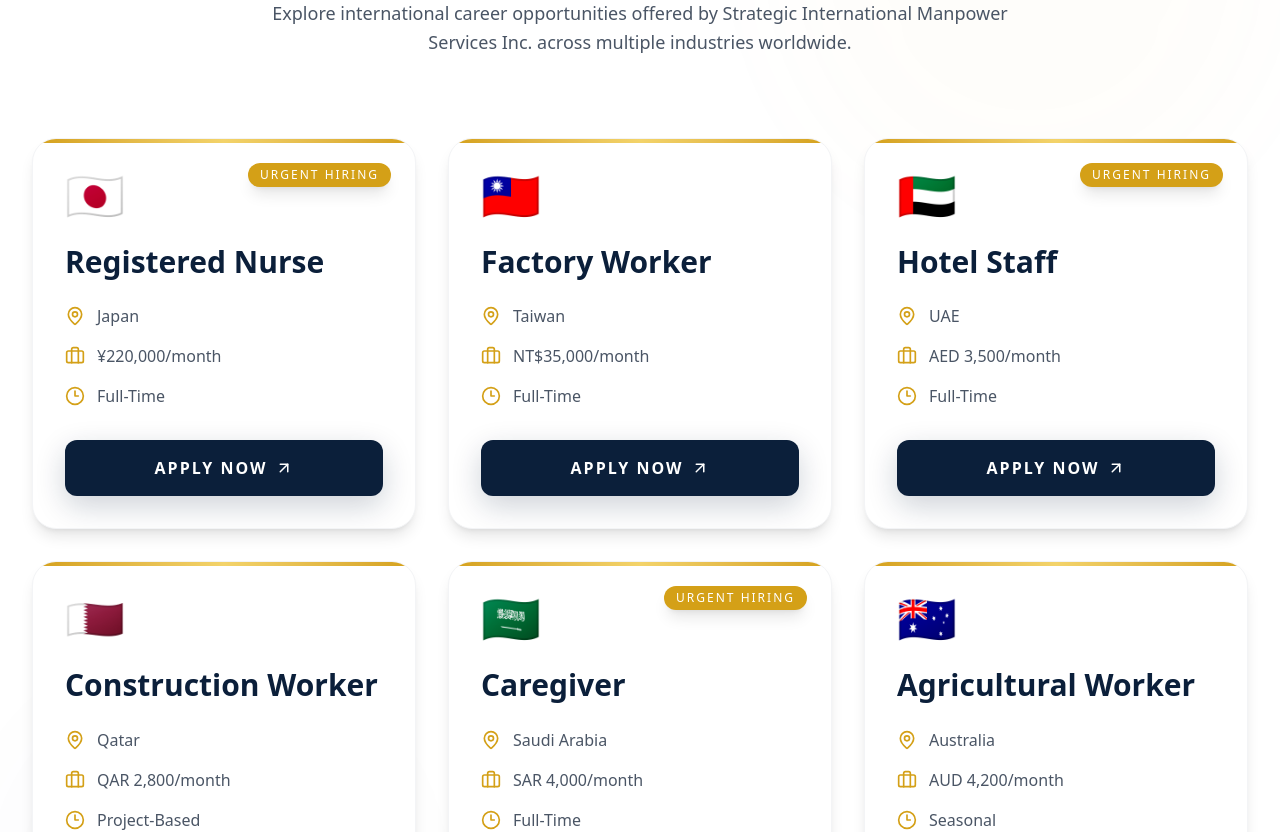
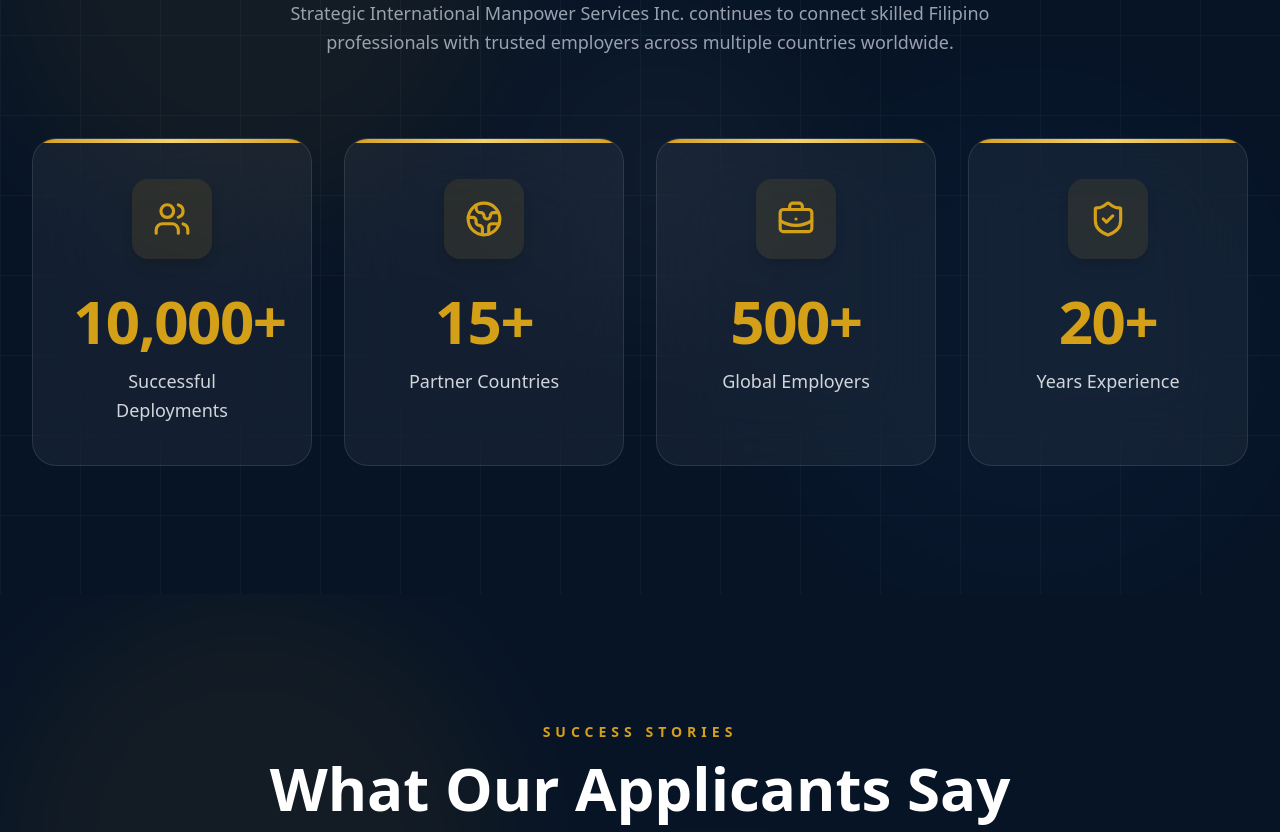
Before and after one commit to applystrategic-lab/strategic-website, a Next.js app: page / in a window 1280 px wide. Shown: the part 5600-6432 px from the top of the page. Built offline with nearby package versions, Linux system fonts and the light colour scheme; a web font is replaced by a local one.

Commit message:
Remove Job Opportunities page

```diff
--- a/app/components/JobOpportunities.tsx
+++ /dev/null
@@ -1,214 +0,0 @@
-"use client";
-import Link from "next/link";
-import FadeUp from "./FadeUp";
-import {
-  MapPin,
-  Briefcase,
-  Clock3,
-  ArrowUpRight,
-} from "lucide-react";
-
-const jobs = [
-  {
-    title: "Registered Nurse",
-    country: "Japan",
-    flag: "🇯🇵",
-    salary: "¥220,000/month",
-    type: "Full-Time",
-    urgent: true,
-  },
-  {
-    title: "Factory Worker",
-    country: "Taiwan",
-    flag: "🇹🇼",
-    salary: "NT$35,000/month",
-    type: "Full-Time",
-    urgent: false,
-  },
-  {
-    title: "Hotel Staff",
-    country: "UAE",
-    flag: "🇦🇪",
-    salary: "AED 3,500/month",
-    type: "Full-Time",
-    urgent: true,
-  },
-  {
-    title: "Construction Worker",
-    country: "Qatar",
-    flag: "🇶🇦",
-    salary: "QAR 2,800/month",
-    type: "Project-Based",
-    urgent: false,
-  },
-  {
-    title: "Caregiver",
-    country: "Saudi Arabia",
-    flag: "🇸🇦",
-    salary: "SAR 4,000/month",
-    type: "Full-Time",
-    urgent: true,
-  },
-  {
-    title: "Agricultural Worker",
-    country: "Australia",
-    flag: "🇦🇺",
-    salary: "AUD 4,200/month",
-    type: "Seasonal",
-    urgent: false,
-  },
-];
-
-export default function JobOpportunities() {
-  return (
-    <FadeUp>
-      <section className="relative py-32 px-6 lg:px-8 bg-white overflow-hidden">
-
-        {/* BACKGROUND GLOW */}
-        <div className="absolute inset-0 pointer-events-none opacity-20">
-
-          <div className="absolute top-0 right-0 w-[500px] h-[500px] bg-[#D4A017]/10 rounded-full blur-3xl" />
-
-          <div className="absolute bottom-0 left-0 w-[400px] h-[400px] bg-[#1E4E8C]/10 rounded-full blur-3xl" />
-
-        </div>
-
-        <div className="max-w-7xl mx-auto relative z-10">
-
-          {/* HEADER */}
-          <div className="text-center mb-20">
-
-            <p className="text-[#D4A017] uppercase tracking-[5px] text-sm font-semibold mb-4">
-              Global Careers
-            </p>
-
-            <h2 className="text-5xl md:text-6xl font-bold text-[#0B1F3A] mb-6">
-              Featured Job Opportunities
-            </h2>
-
-            {/* GOLD LINE */}
-            <div className="w-24 h-1 bg-[#D4A017] rounded-full mx-auto mb-8" />
-
-            <p className="max-w-3xl mx-auto text-gray-600 text-lg leading-relaxed">
-              Explore international career opportunities offered by
-              Strategic International Manpower Services Inc.
-              across multiple industries worldwide.
-            </p>
-
-          </div>
-
-          {/* JOB GRID */}
-          <div className="grid md:grid-cols-2 xl:grid-cols-3 gap-8">
-
-            {jobs.map((job, index) => (
-              <div
-                key={index}
-                className="
-                  group
-                  relative
-                  overflow-hidden
-                  bg-white
-                  border
-                  border-gray-100
-                  rounded-3xl
-                  p-8
-                  shadow-lg
-                  transition-all
-                  duration-500
-                  hover:-translate-y-3
-                  hover:shadow-[0_20px_60px_rgba(0,0,0,0.12)]
-                  hover:border-[#D4A017]/30
-                "
-              >
-
-                {/* HOVER GLOW */}
-                <div className="absolute inset-0 opacity-0 group-hover:opacity-100 transition-all duration-500 bg-gradient-to-br from-[#D4A017]/10 via-transparent to-transparent" />
-
-                {/* TOP GOLD LINE */}
-                <div className="absolute top-0 left-0 w-full h-1 bg-gradient-to-r from-[#D4A017] via-[#f3d36a] to-[#D4A017]" />
-
-                {/* URGENT BADGE */}
-                {job.urgent && (
-                  <div className="absolute top-6 right-6 bg-[#D4A017] text-white text-xs uppercase tracking-[2px] px-3 py-1 rounded-full shadow-lg">
-                    Urgent Hiring
-                  </div>
-                )}
-
-                <div className="relative z-10">
-
-                  {/* FLAG */}
-                  <div className="text-5xl mb-6 group-hover:scale-110 transition-all duration-500">
-                    {job.flag}
-                  </div>
-
-                  {/* JOB TITLE */}
-                  <h3 className="text-3xl font-bold text-[#0B1F3A] mb-6 leading-tight">
-                    {job.title}
-                  </h3>
-
-                  {/* DETAILS */}
-                  <div className="space-y-4 mb-8">
-
-                    <div className="flex items-center gap-3 text-gray-600">
-                      <MapPin size={20} className="text-[#D4A017]" />
-
-                      <span>{job.country}</span>
-                    </div>
-
-                    <div className="flex items-center gap-3 text-gray-600">
-                      <Briefcase size={20} className="text-[#D4A017]" />
-
-                      <span>{job.salary}</span>
-                    </div>
-
-                    <div className="flex items-center gap-3 text-gray-600">
-                      <Clock3 size={20} className="text-[#D4A017]" />
-
-                      <span>{job.type}</span>
-                    </div>
-
-                  </div>
-
-                  {/* BUTTON */}
-<Link
-  href="/apply"
-  className="
-    w-full
-    flex
-    items-center
-    justify-center
-    gap-2
-    bg-[#0B1F3A]
-    hover:bg-[#1E4E8C]
-    text-white
-    py-4
-    rounded-xl
-    font-semibold
-    uppercase
-    tracking-[2px]
-    transition-all
-    duration-300
-    hover:scale-[1.02]
-    shadow-[0_10px_30px_rgba(11,31,58,0.2)]
-  "
->
-  Apply Now
-
-  <ArrowUpRight
-    size={18}
-    className="transition-transform duration-300 group-hover:translate-x-1 group-hover:-translate-y-1"
-  />
-</Link>
-
-                </div>
-
-              </div>
-            ))}
-
-          </div>
-
-        </div>
-      </section>
-    </FadeUp>
-  );
-}
--- a/app/page.tsx
+++ b/app/page.tsx
@@ -10,7 +10,6 @@
 import Footer from "./components/Footer";
 import AboutSection from "./components/AboutSection";
 import RecruitmentProcess from "./components/RecruitmentProcess";
-import JobOpportunities from "./components/JobOpportunities";
 import StatsSection from "./components/StatsSection";
 import BackToTop from "./components/BackToTop";
 
@@ -42,8 +41,6 @@
 
         <RecruitmentProcess />
 
-        <JobOpportunities />
-
         <StatsSection />
 
         <Testimonials />
```
